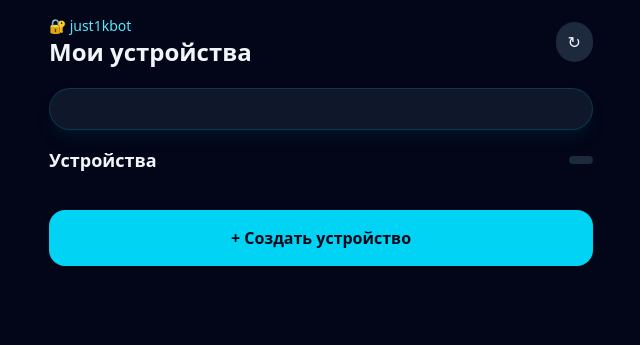
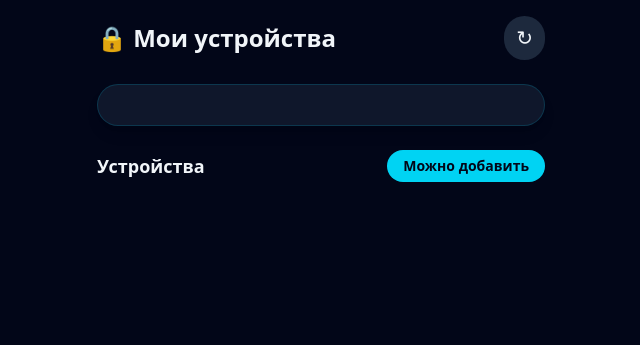
Before and after one commit to justik13/tgbot-awg2, a Python web app: template webapp/templates/index.html in a window 1280 px wide. Shown: the top 345 px of the page, without its empty margins (319-959 px from the left). Run offline with Jinja, Linux system fonts and the light colour scheme; the template is opened without the code that fills it, so the values that code supplies are empty; some libraries are stand-ins or nearby versions.

Commit message:
fix: идеальная мобильная совместимость кнопок

```diff
--- a/webapp/templates/index.html
+++ b/webapp/templates/index.html
@@ -3,57 +3,91 @@
 <head>
     <meta charset="UTF-8">
     <meta name="viewport" content="width=device-width, initial-scale=1.0">
-    <title>just1kbot Mini App</title>
-    <script src="https://telegram.org/js/telegram-web-app.js"></script>
+    <title>just1k bot test</title>
     <script src="https://cdn.jsdelivr.net/npm/@tailwindcss/browser@4"></script>
     <script src="https://cdnjs.cloudflare.com/ajax/libs/qrcodejs/1.0.0/qrcode.min.js"></script>
 </head>
-<body class="min-h-screen bg-slate-950 text-slate-100">
-    <main class="mx-auto max-w-xl p-4 pb-20">
-        <header class="mb-5 flex items-center justify-between">
-            <div><p class="text-sm text-cyan-300">🔐 just1kbot</p><h1 class="text-2xl font-bold">Мои устройства</h1></div>
-            <button id="refresh-button" class="rounded-full bg-slate-800 px-3 py-2">↻</button>
+<body class="min-h-screen bg-slate-950 text-slate-100 p-4">
+    <main class="max-w-md mx-auto">
+        <!-- Шапка -->
+        <header class="flex items-center justify-between mb-6">
+            <h1 class="text-2xl font-bold flex items-center gap-2">
+                🔒 Мои устройства
+            </h1>
+            <button id="refresh-button" class="rounded-full bg-slate-800 px-3 py-2 text-xl hover:bg-slate-700 transition">↻</button>
         </header>
 
-        <section id="subscription-card" class="mb-4 rounded-3xl border border-cyan-500/20 bg-slate-900 p-5 shadow-lg shadow-cyan-950/30"></section>
-        <section class="mb-4 flex items-center justify-between"><h2 id="devices-title" class="text-lg font-semibold">Устройства</h2><span id="limit-pill" class="rounded-full bg-slate-800 px-3 py-1 text-sm"></span></section>
-        <div id="empty-state" class="hidden rounded-3xl border border-dashed border-slate-700 bg-slate-900/70 p-8 text-center"><div class="mb-3 text-5xl">📱</div><h3 class="text-xl font-semibold">У вас пока нет устройств</h3><p class="mt-2 text-slate-400">Создайте первое устройство, чтобы подключиться к VPN.</p></div>
-        <div id="device-cards" class="space-y-3"></div>
-        <button id="add-device-button" class="mt-5 w-full rounded-2xl bg-cyan-400 px-4 py-4 font-bold text-slate-950">+ Создать устройство</button>
+        <!-- Подписка -->
+        <section id="subscription-card" class="mb-6 rounded-3xl border border-cyan-500/20 bg-slate-900 p-5 shadow-lg">
+            <!-- Загружается динамически -->
+        </section>
+
+        <!-- Заголовок секции устройств -->
+        <section class="mb-4 flex items-center justify-between">
+            <h2 id="devices-title" class="text-lg font-semibold">Устройства</h2>
+            <button id="add-device-button" class="rounded-full bg-cyan-400 px-4 py-1.5 text-sm font-bold text-slate-950 hover:bg-cyan-300 transition">Можно добавить</button>
+        </section>
+
+        <!-- Сетка устройств -->
+        <div id="device-cards" class="grid gap-4">
+            <!-- Загружается динамически -->
+        </div>
+
+        <!-- Пустой экран -->
+        <div id="empty-state" class="hidden text-center py-12 text-slate-400">
+            <div class="mb-3 text-5xl">📱</div>
+            <h3 class="text-xl font-semibold text-slate-200">У вас пока нет устройств</h3>
+            <p class="text-sm mt-1">Нажмите кнопку выше, чтобы добавить</p>
+        </div>
     </main>
+
+    <!-- Модалка: Добавление устройства -->
+    <div id="add-device-modal" class="fixed inset-0 hidden items-center justify-center bg-black/70 p-4 z-50">
+        <div class="w-full max-w-sm rounded-3xl bg-slate-900 p-5 border border-slate-800">
+            <h2 class="mb-3 text-xl font-bold">Добавить устройство</h2>
+            <p class="mb-2 text-sm text-slate-400">Выберите локацию:</p>
+            <div id="server-list" class="grid gap-2 mb-4 max-h-40 overflow-auto">
+                <!-- Загружается динамически -->
+            </div>
+            <input id="device-name" class="w-full rounded-2xl bg-slate-800 p-4 outline-none border border-slate-700 focus:border-cyan-400 text-slate-100" placeholder="📱 iPhone, 💻 Laptop">
+            <div class="mt-4 grid grid-cols-2 gap-2">
+                <button data-close="add-device-modal" class="rounded-2xl bg-slate-800 p-4 font-semibold">Отмена</button>
+                <button id="create-device-button" class="rounded-2xl bg-cyan-400 p-4 font-bold text-slate-950">Создать</button>
+            </div>
+        </div>
+    </div>
 
     <!-- Модальное окно QR-кода -->
     <div id="qr-code-modal" class="fixed inset-0 hidden items-center justify-center bg-black/70 p-4 z-50">
-        <div class="w-full max-w-sm rounded-3xl bg-white p-5 text-slate-900">
+        <div class="w-full max-w-sm rounded-3xl bg-white p-5 text-slate-900 shadow-2xl">
             <h2 class="mb-2 text-xl font-bold">📱 QR-код</h2>
             <p class="mb-4 text-sm text-slate-500">Отсканируйте в приложении AmneziaWG / WireGuard</p>
             <div id="qr-code" class="flex justify-center p-2 bg-white rounded-xl"></div>
-            <button data-close="qr-code-modal" class="mt-4 w-full rounded-2xl bg-slate-900 p-3 text-white">Закрыть</button>
+            <button data-close="qr-code-modal" class="mt-4 w-full rounded-2xl bg-slate-900 p-3 text-white font-semibold">Закрыть</button>
         </div>
     </div>
 
     <!-- Модальное окно временной ссылки -->
     <div id="share-link-modal" class="fixed inset-0 hidden items-center justify-center bg-black/70 p-4 z-50">
-        <div class="w-full max-w-sm rounded-3xl bg-slate-900 p-5">
+        <div class="w-full max-w-sm rounded-3xl bg-slate-900 p-5 border border-slate-800">
             <h2 class="mb-3 text-xl font-bold">🔗 Временная ссылка</h2>
-            <input id="share-link-input" class="mb-3 w-full rounded-xl bg-slate-800 p-3" readonly>
-            <button id="copy-share-link-button" class="w-full rounded-2xl bg-cyan-400 p-3 font-bold text-slate-950">Скопировать</button>
-            <button data-close="share-link-modal" class="mt-2 w-full rounded-2xl bg-slate-800 p-3">Закрыть</button>
+            <input id="share-link-input" class="mb-3 w-full rounded-xl bg-slate-800 p-3 text-sm font-mono text-cyan-400" readonly>
+            <button id="copy-share-link-button" class="w-full rounded-2xl bg-cyan-400 p-3 font-bold text-slate-950 hover:bg-cyan-300 transition">Скопировать</button>
+            <button data-close="share-link-modal" class="mt-2 w-full rounded-2xl bg-slate-800 p-3 font-semibold">Закрыть</button>
         </div>
     </div>
 
     <!-- Модальное окно текстового конфига для мобилок -->
     <div id="config-text-modal" class="fixed inset-0 hidden items-center justify-center bg-black/70 p-4 z-50">
-        <div class="w-full max-w-sm rounded-3xl bg-slate-900 p-5 text-slate-100">
+        <div class="w-full max-w-sm rounded-3xl bg-slate-900 p-5 text-slate-100 border border-slate-800">
             <h2 class="mb-3 text-xl font-bold">📄 Текст конфигурации</h2>
-            <p class="mb-2 text-xs text-slate-400">Мобильный Telegram блокирует скачивание файлов. Скопируйте текст ниже и импортируйте его в приложение как текст:</p>
-            <textarea id="config-text" class="mb-3 w-full h-48 rounded-xl bg-slate-800 p-3 text-xs font-mono" readonly></textarea>
-            <button id="copy-config-button" class="w-full rounded-2xl bg-cyan-400 p-3 font-bold text-slate-950">Скопировать весь текст</button>
-            <button data-close="config-text-modal" class="mt-2 w-full rounded-2xl bg-slate-800 p-3">Закрыть</button>
+            <p class="mb-2 text-xs text-slate-400">Мобильный Telegram блокирует скачивание файлов. Скопируйте текст ниже и импортируйте его в приложение:</p>
+            <textarea id="config-text" class="mb-3 w-full h-48 rounded-xl bg-slate-800 p-3 text-xs font-mono border border-slate-700 outline-none" readonly></textarea>
+            <button id="copy-config-button" class="w-full rounded-2xl bg-cyan-400 p-3 font-bold text-slate-950 hover:bg-cyan-300 transition">Скопировать весь текст</button>
+            <button data-close="config-text-modal" class="mt-2 w-full rounded-2xl bg-slate-800 p-3 font-semibold">Закрыть</button>
         </div>
     </div>
 
-    <script src="https://cdnjs.cloudflare.com/ajax/libs/qrcodejs/1.0.0/qrcode.min.js"></script>
     <script>
     const tg = window.Telegram?.WebApp;
     const userId = tg?.initDataUnsafe?.user?.id || new URLSearchParams(location.search).get('user_id');
@@ -111,14 +145,14 @@
         const d = dashboard.devices.find(x => x.id === id);
         if (!d) return;
 
-        // Если открыто на мобилке внутри Telegram — сразу показываем текстовую модалку, не пытаясь скачать файл
+        // Если это мобилка — не пытаемся скачать, сразу кидаем в текстовую модалку
         if (tg && tg.platform !== 'desktop' && tg.platform !== 'macos') {
             document.getElementById('config-text').value = d.config_text;
             openModal('config-text-modal');
             return;
         }
 
-        // Логика скачивания файла для ПК
+        // Логика скачивания файла (только для ПК)
         try {
             const blob = new Blob([d.config_text], {type: 'text/plain'});
             const a = document.createElement('a');
@@ -128,7 +162,6 @@
             URL.revokeObjectURL(a.href);
         } catch (e) {}
 
-        // На десктопе тоже откроем модалку как запасной вариант
         document.getElementById('config-text').value = d.config_text;
         openModal('config-text-modal');
     }
@@ -144,24 +177,54 @@
 
     function renderDashboard() {
         const devices = dashboard.devices || [];
-        document.getElementById('subscription-card').innerHTML = `<h2 class="mb-3 font-semibold">📊 Ваша подписка</h2><p>Статус: ${dashboard.subscription_active ? '✅ Активна' : '❌ Неактивна'}</p><p>До: ${fmtDate(dashboard.subscription_expires_at)}</p>`;
+        document.getElementById('subscription-card').innerHTML = `
+            <h2 class="mb-3 font-semibold text-cyan-400 flex items-center gap-2">📊 Ваша подписка</h2>
+            <p class="text-sm">Статус: ${dashboard.subscription_active ? '<span class="text-green-400 font-bold">✅ Активна</span>' : '<span class="text-red-400 font-bold">❌ Неактивна</span>'}</p>
+            <p class="text-sm text-slate-400 mt-1">До: ${fmtDate(dashboard.subscription_expires_at)}</p>
+        `;
         document.getElementById('devices-title').textContent = `Устройства (${devices.length}/${dashboard.device_limit})`;
-        document.getElementById('limit-pill').textContent = devices.length >= dashboard.device_limit ? 'Лимит достигнут' : 'Можно добавить';
+
         document.getElementById('empty-state').classList.toggle('hidden', devices.length !== 0);
         const add = document.getElementById('add-device-button');
-        add.disabled = !dashboard.subscription_active || devices.length >= dashboard.device_limit;
-        add.classList.toggle('opacity-50', add.disabled);
-        document.getElementById('device-cards').innerHTML = devices.map(d => `<article class="rounded-3xl bg-slate-900 p-4"><div class="mb-3 flex justify-between"><div><p class="text-lg font-bold">${d.server_flag || '🌐'} ${d.server_name || 'Сервер'}</p><p class="text-slate-300">${d.name}</p><p class="text-xs text-slate-500">Создано: ${fmtDate(d.created_at)}</p></div><button onclick="renameDevice(${d.id}, '${d.name.replace(/'/g, "")}')">✏️</button></div><div class="grid grid-cols-2 gap-2"><button onclick="copyConfig(${d.id})" class="rounded-xl bg-slate-800 p-3">📋 Ключ</button><button onclick="downloadConfig(${d.id})" class="rounded-xl bg-slate-800 p-3">⬇️ Конфиг</button><button onclick="showQr(${d.id})" class="rounded-xl bg-slate-800 p-3">📱 QR</button><button onclick="shareDevice(${d.id})" class="rounded-xl bg-slate-800 p-3">🔗 1 час</button></div><button onclick="deleteDevice(${d.id})" class="mt-2 w-full rounded-xl bg-red-500/20 p-3 text-red-200">🗑 Удалить</button></article>`).join('');
+        if (add) {
+            add.disabled = !dashboard.subscription_active || devices.length >= dashboard.device_limit;
+            add.classList.toggle('opacity-50', add.disabled);
+        }
+
+        document.getElementById('device-cards').innerHTML = devices.map(d => `
+            <article class="rounded-3xl bg-slate-900 p-5 border border-slate-800 shadow-md">
+                <div class="mb-4 flex justify-between items-start">
+                    <div>
+                        <p class="text-lg font-bold text-slate-100">${d.server_flag || '🌐'} ${d.server_name || 'Сервер'}</p>
+                        <p class="text-slate-400 text-sm mt-0.5">${d.name}</p>
+                        <p class="text-xs text-slate-500 mt-2">Создано: ${fmtDate(d.created_at)}</p>
+                    </div>
+                    <button class="text-slate-400 hover:text-cyan-400 p-1" onclick="renameDevice(${d.id}, '${d.name.replace(/'/g, "")}')">✏️</button>
+                </div>
+                <div class="grid grid-cols-2 gap-2">
+                    <button onclick="copyConfig(${d.id})" class="rounded-xl bg-slate-800 p-3 hover:bg-slate-700 font-semibold text-sm transition">📋 Ключ</button>
+                    <button onclick="downloadConfig(${d.id})" class="rounded-xl bg-slate-800 p-3 hover:bg-slate-700 font-semibold text-sm transition">⬇️ Конфиг</button>
+                    <button onclick="showQr(${d.id})" class="rounded-xl bg-slate-800 p-3 hover:bg-slate-700 font-semibold text-sm transition">📱 QR</button>
+                    <button onclick="shareDevice(${d.id})" class="rounded-xl bg-slate-800 p-3 hover:bg-slate-700 font-semibold text-sm transition">🔗 1 час</button>
+                </div>
+                <button onclick="deleteDevice(${d.id})" class="mt-3 w-full rounded-xl bg-red-500/10 p-3 text-red-400 hover:bg-red-500/20 text-sm font-semibold transition border border-red-500/20">🗑 Удалить</button>
+            </article>
+        `).join('');
     }
 
     async function loadServers() {
         const servers = await (await api('/api/servers')).json();
         const box = document.getElementById('server-list');
-        box.innerHTML = servers.map(s => `<button data-server="${s.id}" class="server-btn w-full rounded-2xl border border-slate-700 p-4 text-left">${s.flag || '🌐'} ${s.name} <span class="text-sm text-slate-400">${s.bandwidth_label || ''} ${s.online ? '● online' : '● offline'}</span></button>`).join('');
+        box.innerHTML = servers.map(s => `
+            <button data-server="${s.id}" class="server-btn w-full rounded-2xl border border-slate-700 p-4 text-left hover:border-slate-500 transition flex justify-between items-center bg-slate-950">
+                <span>${s.flag || '🌐'} ${s.name}</span>
+                <span class="text-xs ${s.online ? 'text-green-400' : 'text-red-400'} font-medium">● ${s.online ? 'online' : 'offline'}</span>
+            </button>
+        `).join('');
         box.querySelectorAll('.server-btn').forEach(b => b.onclick = () => {
             selectedServerId = b.dataset.server;
-            box.querySelectorAll('button').forEach(x => x.classList.remove('border-cyan-400'));
-            b.classList.add('border-cyan-400');
+            box.querySelectorAll('button').forEach(x => x.classList.remove('border-cyan-400', 'bg-slate-900'));
+            b.classList.add('border-cyan-400', 'bg-slate-900');
         });
     }
 
@@ -169,7 +232,7 @@
     function closeModal(id) { document.getElementById(id).classList.add('hidden'); document.getElementById(id).classList.remove('flex'); }
 
     async function shareDevice(id) { const data = await (await api(`/api/devices/${id}/share`, {method:'POST'})).json(); document.getElementById('share-link-input').value = data.share_url; openModal('share-link-modal'); }
-    async function renameDevice(id, oldName) { const name = prompt('Новое название устройства', oldName); if (!name) return toast('Выберите сервер и введите название'); await api(`/api/devices/${id}`, {method:'PATCH', body: JSON.stringify({name})}); await loadDashboard(); }
+    async function renameDevice(id, oldName) { const name = prompt('Новое название устройства', oldName); if (!name) return; await api(`/api/devices/${id}`, {method:'PATCH', body: JSON.stringify({name})}); await loadDashboard(); }
     async function deleteDevice(id) { if (!confirm('Удалить устройство? Это действие нельзя отменить.')) return; await api(`/api/devices/${id}`, {method:'DELETE'}); await loadDashboard(); }
 
     if (document.getElementById('add-device-button')) {
```
